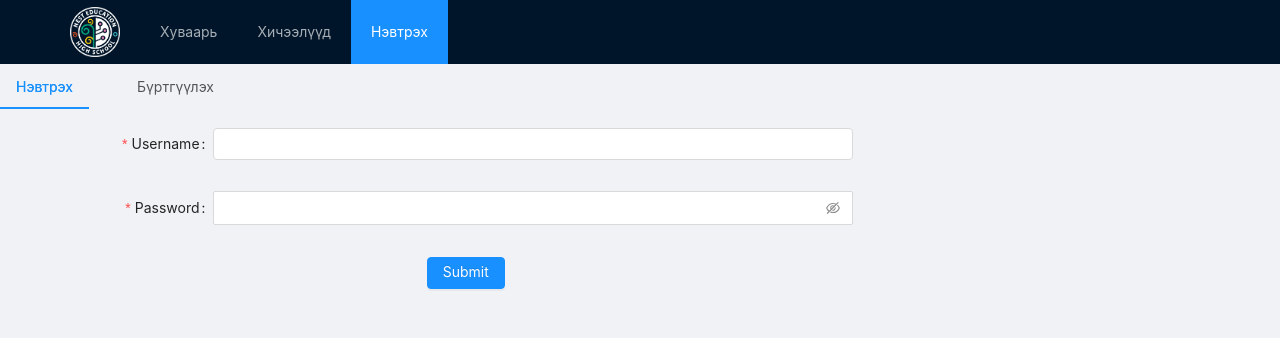
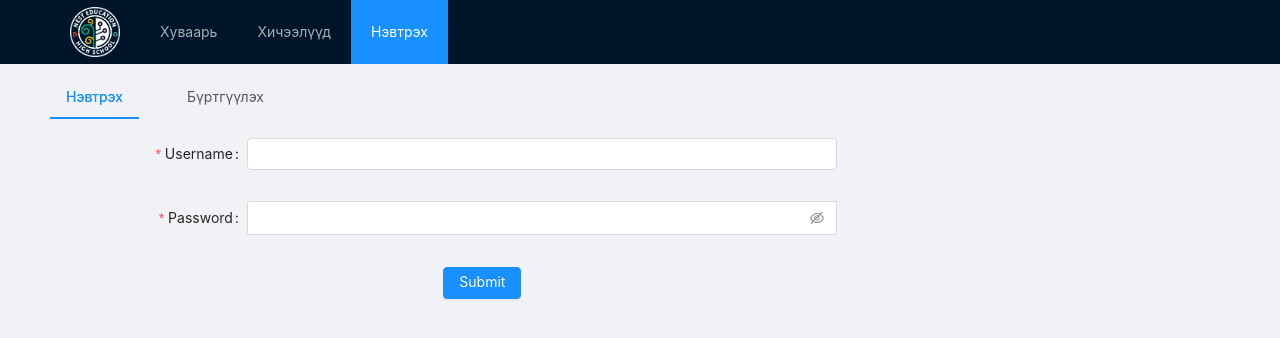
Before and after one commit to GChinbat/schedule-frontend, a Next.js app: page /login in a window 1280 px wide. Shown: the top 338 px of the page. Built offline with nearby package versions, Linux system fonts and the light colour scheme.

Commit message:
fix: Login page layout

```diff
--- a/src/pages/login.tsx
+++ b/src/pages/login.tsx
@@ -1,13 +1,20 @@
 import React from 'react';
-import { Tabs } from 'antd';
+import styled from 'styled-components';
+import { Tabs, Layout } from 'antd';
 
 import Login from '@/components/Login';
 import Register from '@/components/Register';
 
 const { TabPane } = Tabs;
 
+const Content = styled(Layout.Content)`
+  padding: 0 50px;
+  margin-top: 10px;
+`;
+
 function LoginPage() {
   return (
+    <Content>
       <Tabs defaultActiveKey="login" tabPosition="top">
         <TabPane key="login" tab="Нэвтрэх">
           <Login />
@@ -16,6 +23,7 @@ function LoginPage() {
           <Register />
         </TabPane>
       </Tabs>
+    </Content>
   );
 }
 
```
Lines whose indentation alone changed are shown as unchanged.
